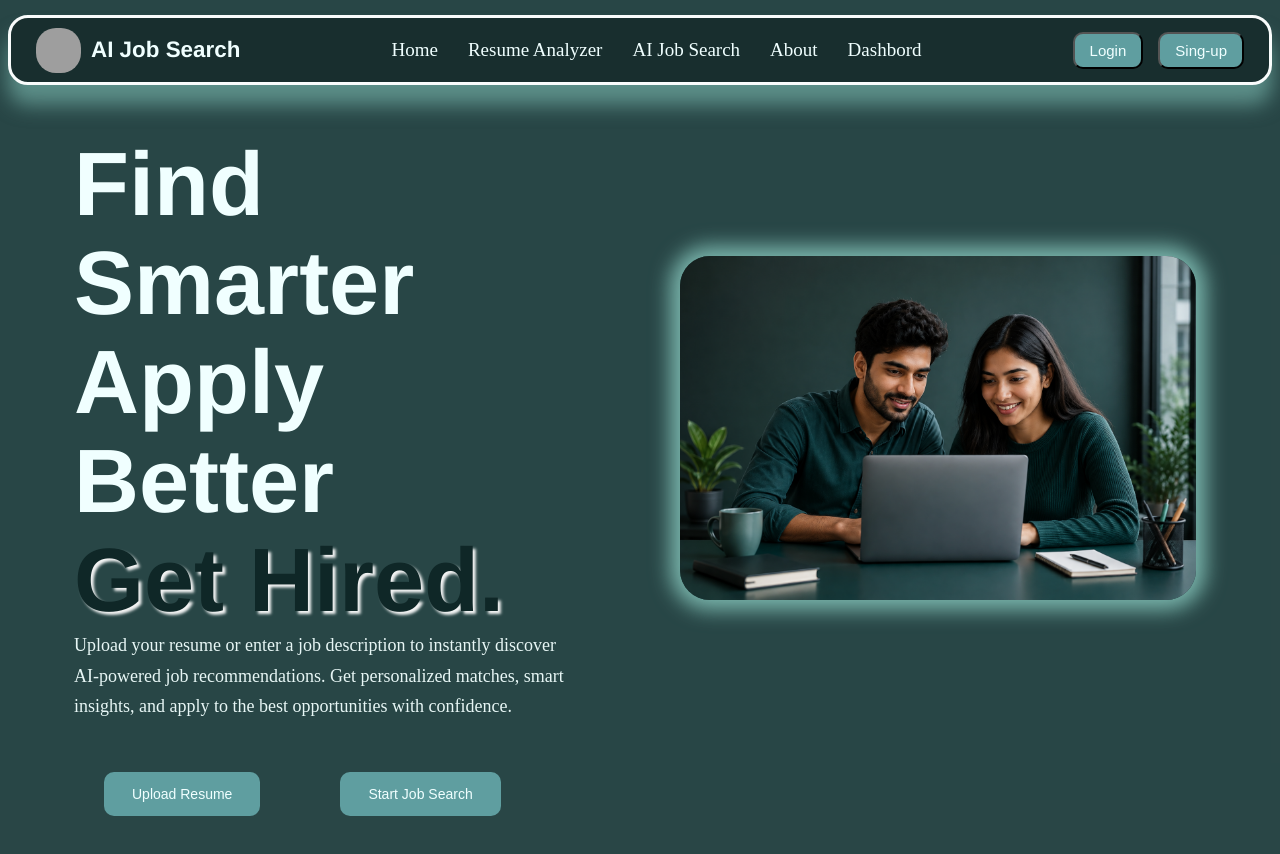
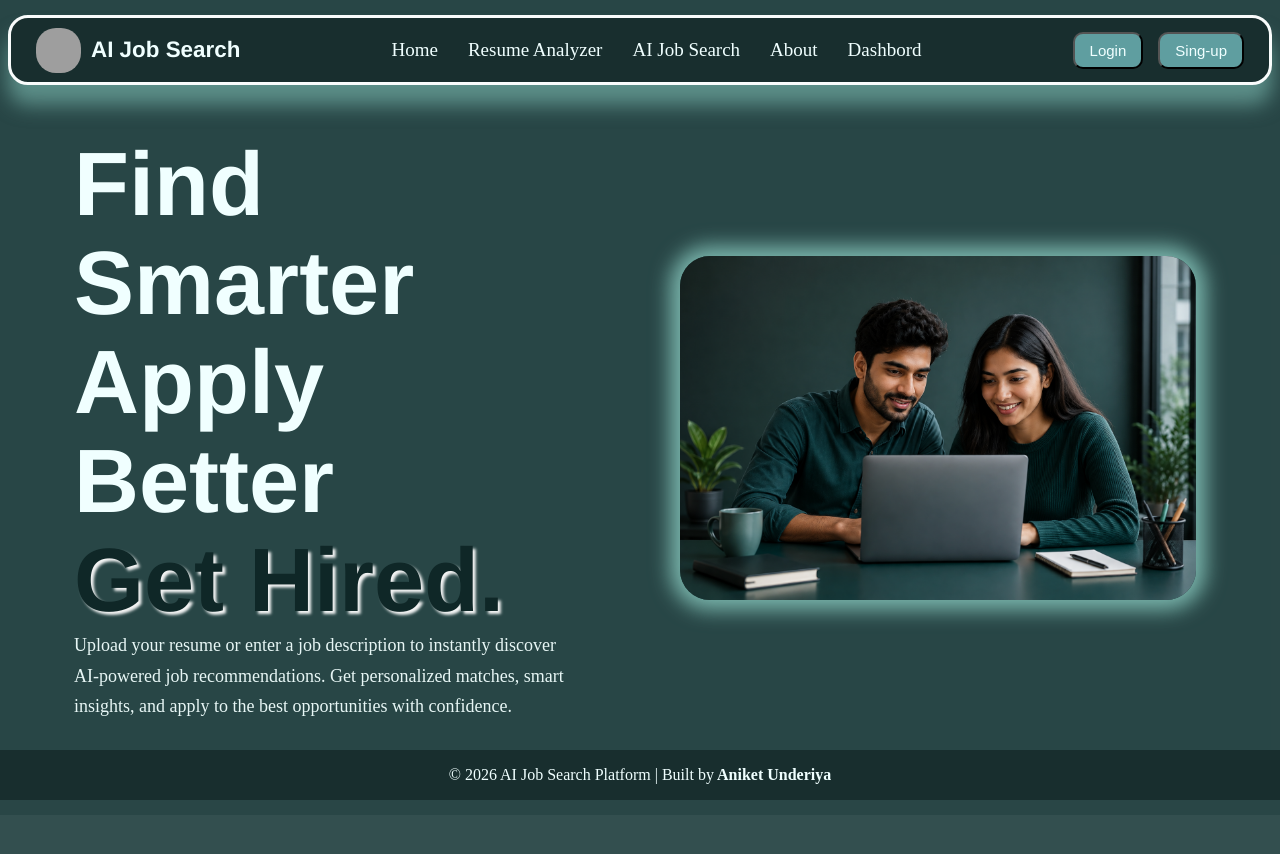
Before and after one commit to underiya-ai/Automate_job_search_platform, a React app in the folder frontend/: page / in a window 1280 px wide. After the commit the page ends 815 px from the top, so only its background shows below. Built offline with nearby package versions, Linux system fonts and the light colour scheme; grey boxes are pictures that could not be loaded; the HTML template or start-up script is replaced by a standard one.

Commit message:
Home page complete

```diff
--- a/frontend/src/App.jsx
+++ b/frontend/src/App.jsx
@@ -15,7 +15,12 @@ const App = () => {
             <Middle/>
         <div>
             <div className="last-container">
-                <Lastbutton/>
+                <div className="footer">
+                       <p>
+                        © 2026 AI Job Search Platform | Built by
+                        <strong> Aniket Underiya</strong>
+                    </p>
+                </div>
             </div>
          </div>
         </div>
--- a/frontend/src/components/Lastbutton.jsx
+++ b/frontend/src/components/Lastbutton.jsx
@@ -3,7 +3,7 @@ import React from 'react'
 const Lastbutton = () => {
   return (
     <div>
-        <div className="last-button">
+        <div className="footer">
                 <button className='upload'>Upload Resume</button>
                 <button className='job'>Start Job Search</button>
               </div>
--- a/frontend/src/index.css
+++ b/frontend/src/index.css
@@ -319,37 +319,19 @@ box-shadow:0 0 20px 10px rgba(134,198,188,.86);
 
 }
 
-
-
-.last-button{
-
-
-
-display: flex;
-margin-left: 20px;
-flex-wrap:wrap;
-margin-top:40px;
-
-column-gap: 80px;
-padding-left: 20px;
+.footer{
+  height: 50px;
+  width: 100%;
+  background-color: rgb(24, 46, 46);
+  position: fixed;
+  bottom: 0;
+  left: 0;
+  display: flex;
+  justify-content: center;
+  align-items: center;
 
 }
 
-.last-button button{
-
-padding:14px 28px;
-border:none;
-border-radius:10px;
-cursor:pointer;
-background-color: cadetblue;
-color: azure;
-font-size: 14px;
-
-transition:all .35s ease;
+.footer p{
+  color: azure;
 }
-
-.last-button button:hover{
-
-  transform:translateY(-6px) scale(1.05);
-  box-shadow:0 0 20px rgba(134,198,188,.8);
-}
```
